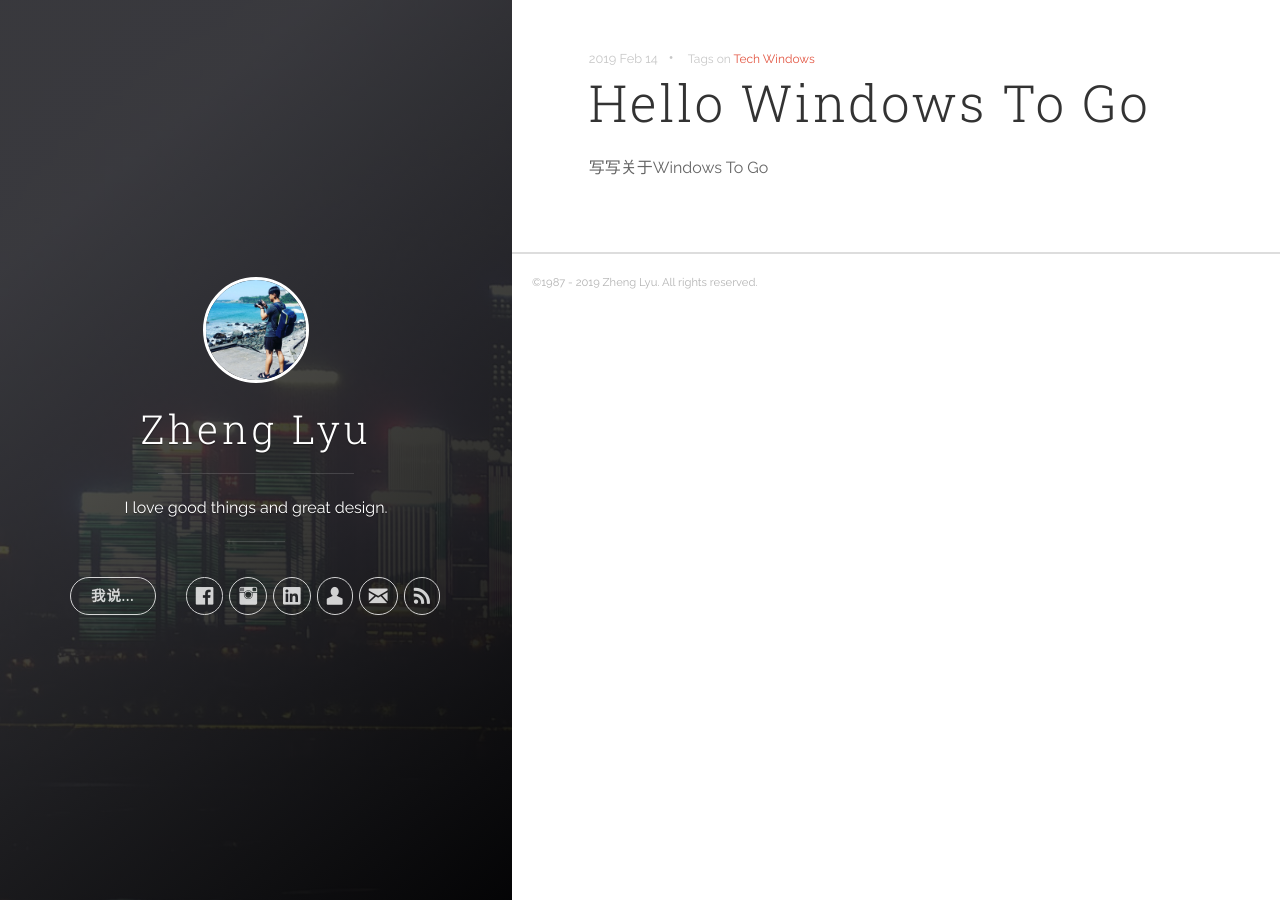
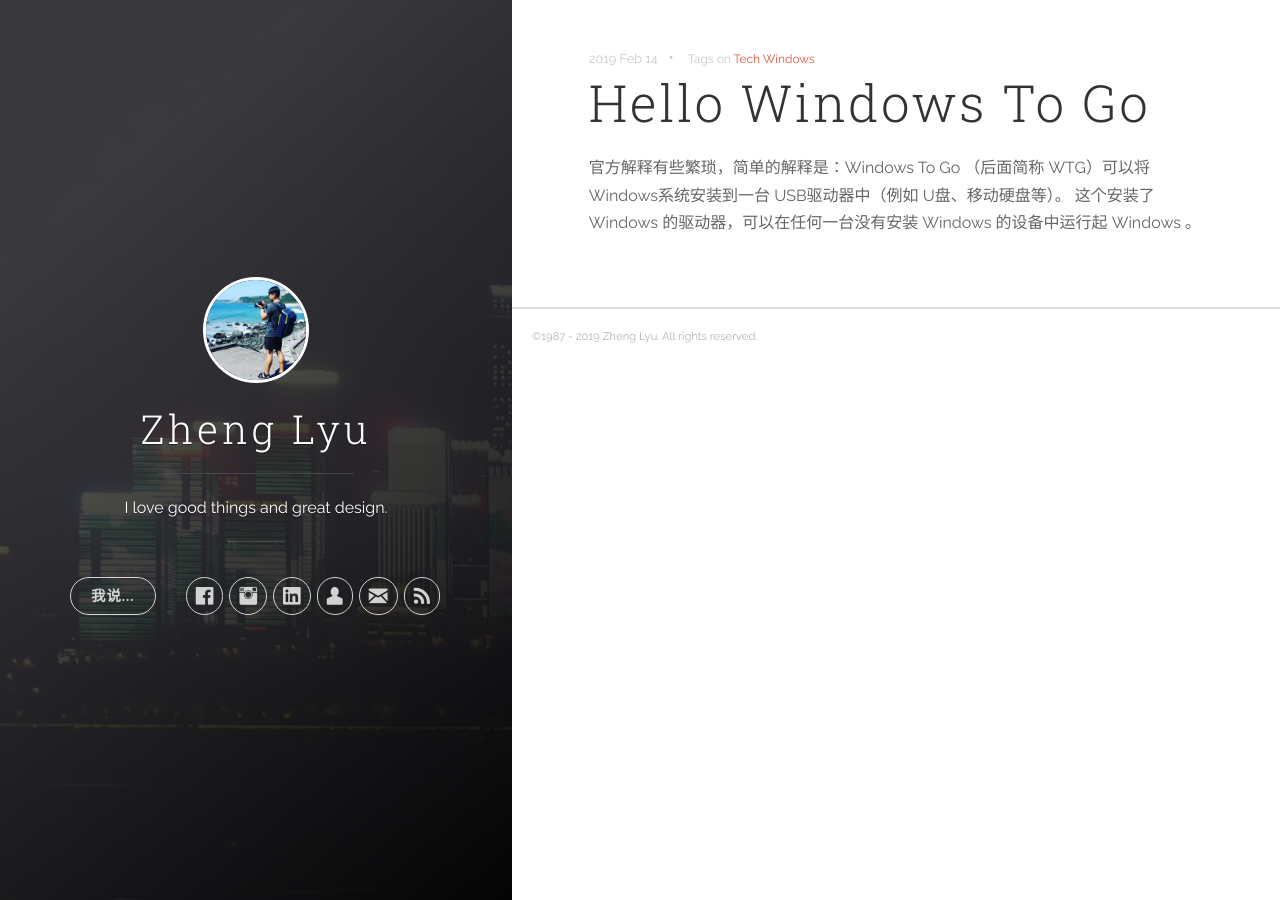
Before and after one commit to zhenglyu/zhenglyu.github.io, a Jekyll site: the page built from _posts/2019-02-14-windows-to-go.md, in a window 1280 px wide. Built offline with Jekyll 4.4.1, drawn with Linux system fonts in a browser that asks for light colours.

Commit message:
Update 2019-02-14-windows-to-go.md

```diff
--- a/_posts/2019-02-14-windows-to-go.md
+++ b/_posts/2019-02-14-windows-to-go.md
@@ -5,4 +5,5 @@
 tags: [Tech,Windows]
 ---
 
-写写关于Windows To Go
+官方解释有些繁琐，简单的解释是：Windows To Go （后面简称 WTG）可以将 Windows系统安装到一台 USB驱动器中（例如 U盘、移动硬盘等）。
+这个安装了 Windows 的驱动器，可以在任何一台没有安装 Windows 的设备中运行起 Windows 。
```
